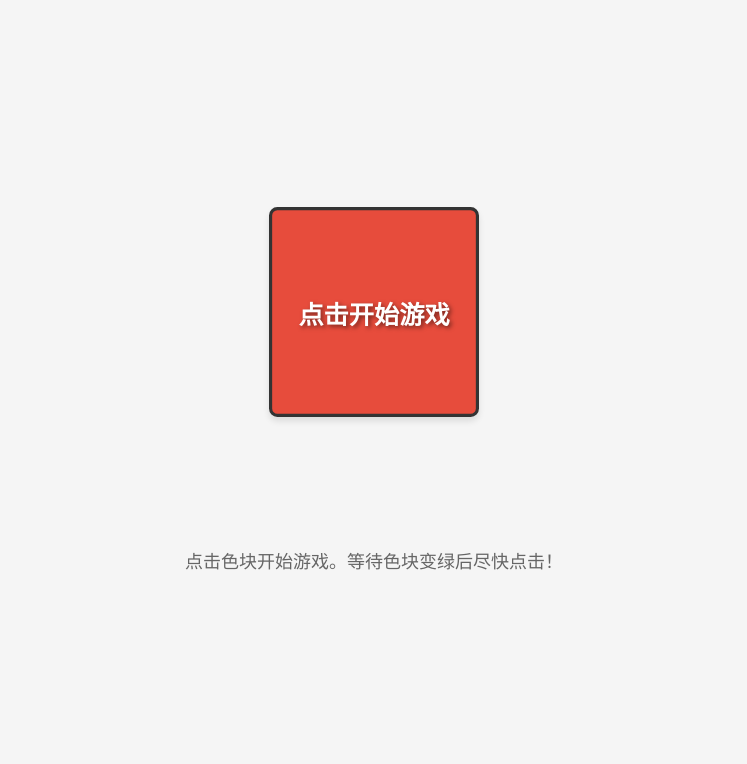
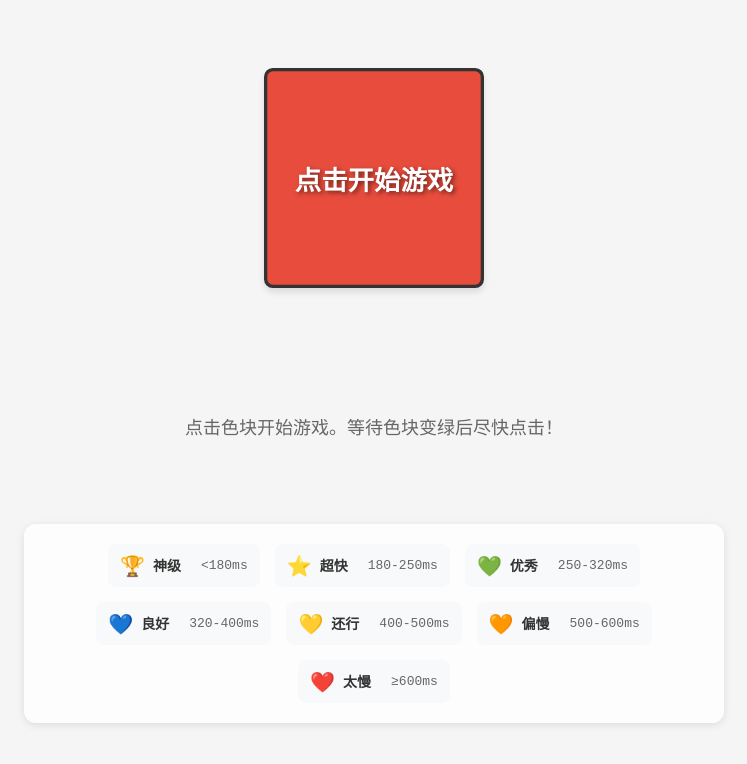
Before and after one commit to ahhDragon/reaction-speed-game, a website built with Vite: page index.html in a window 1280 px wide. Shown: the whole page, without its empty margins (266-1013 px from the left). Built offline with nearby package versions, Linux system fonts and the light colour scheme.

Commit message:
Add rating guide display at bottom of page

```diff
--- a/index.html
+++ b/index.html
@@ -16,6 +16,45 @@
 
     <!-- 消息提示区 -->
     <div id="message-display"></div>
+
+    <!-- 评价标准说明 -->
+    <div id="rating-guide">
+      <div class="rating-item">
+        <span class="rating-icon">🏆</span>
+        <span class="rating-name">神级</span>
+        <span class="rating-time">&lt;180ms</span>
+      </div>
+      <div class="rating-item">
+        <span class="rating-icon">⭐</span>
+        <span class="rating-name">超快</span>
+        <span class="rating-time">180-250ms</span>
+      </div>
+      <div class="rating-item">
+        <span class="rating-icon">💚</span>
+        <span class="rating-name">优秀</span>
+        <span class="rating-time">250-320ms</span>
+      </div>
+      <div class="rating-item">
+        <span class="rating-icon">💙</span>
+        <span class="rating-name">良好</span>
+        <span class="rating-time">320-400ms</span>
+      </div>
+      <div class="rating-item">
+        <span class="rating-icon">💛</span>
+        <span class="rating-name">还行</span>
+        <span class="rating-time">400-500ms</span>
+      </div>
+      <div class="rating-item">
+        <span class="rating-icon">🧡</span>
+        <span class="rating-name">偏慢</span>
+        <span class="rating-time">500-600ms</span>
+      </div>
+      <div class="rating-item">
+        <span class="rating-icon">❤️</span>
+        <span class="rating-name">太慢</span>
+        <span class="rating-time">≥600ms</span>
+      </div>
+    </div>
   </div>
 
   <script type="module" src="src/main.ts"></script>
--- a/styles.css
+++ b/styles.css
@@ -90,6 +90,52 @@
   text-align: center;
   font-size: 18px;
   color: #666;
+}
+
+/* 评价标准说明区 */
+#rating-guide {
+  margin-top: 40px;
+  padding: 20px;
+  background-color: rgba(255, 255, 255, 0.8);
+  border-radius: 12px;
+  box-shadow: 0 2px 8px rgba(0, 0, 0, 0.1);
+  display: flex;
+  flex-wrap: wrap;
+  justify-content: center;
+  gap: 15px;
+  max-width: 700px;
+}
+
+.rating-item {
+  display: flex;
+  align-items: center;
+  gap: 8px;
+  padding: 8px 12px;
+  background-color: #f8f9fa;
+  border-radius: 8px;
+  font-size: 14px;
+  transition: transform 0.2s ease;
+}
+
+.rating-item:hover {
+  transform: translateY(-2px);
+  box-shadow: 0 2px 6px rgba(0, 0, 0, 0.15);
+}
+
+.rating-icon {
+  font-size: 20px;
+}
+
+.rating-name {
+  font-weight: 600;
+  color: #333;
+  min-width: 40px;
+}
+
+.rating-time {
+  color: #666;
+  font-size: 13px;
+  font-family: 'Courier New', monospace;
 }
 
 /* 增强反馈动画 */
```
Also changed, not shown: dist/assets/index-BJX2rnjy.css (deleted), dist/assets/index-BMN3wyx0.js (renamed from dist/assets/index-CPwYtrbH.js), dist/assets/index-BUoLDbE7.css (added), dist/index.html.
